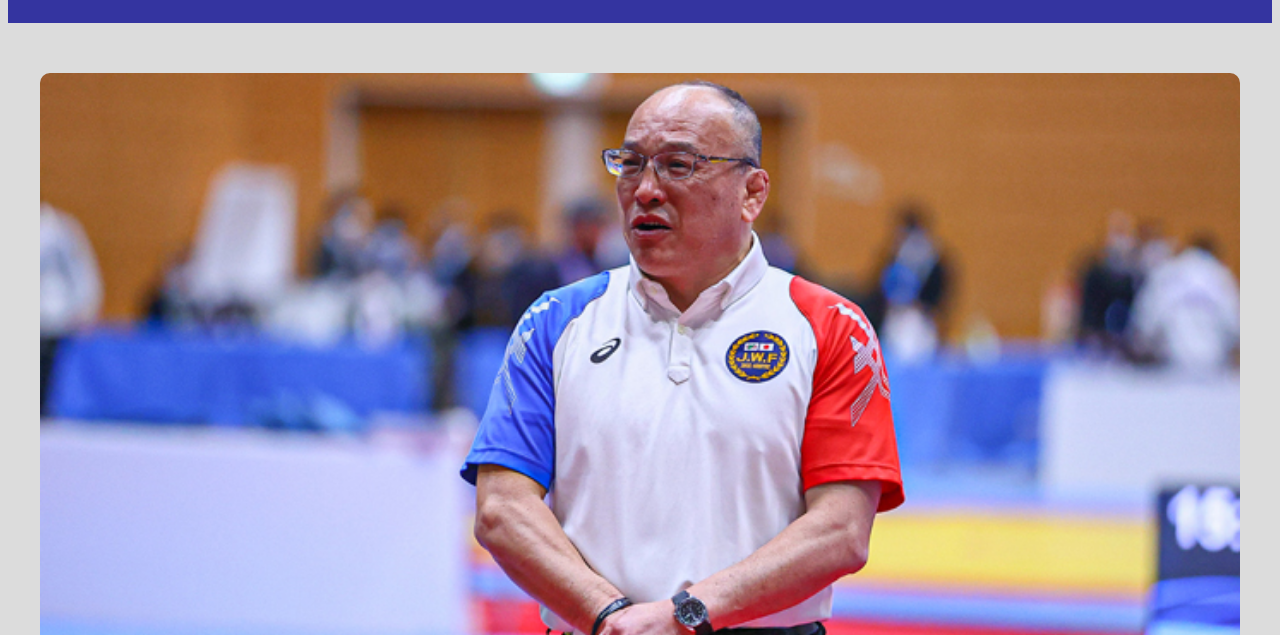
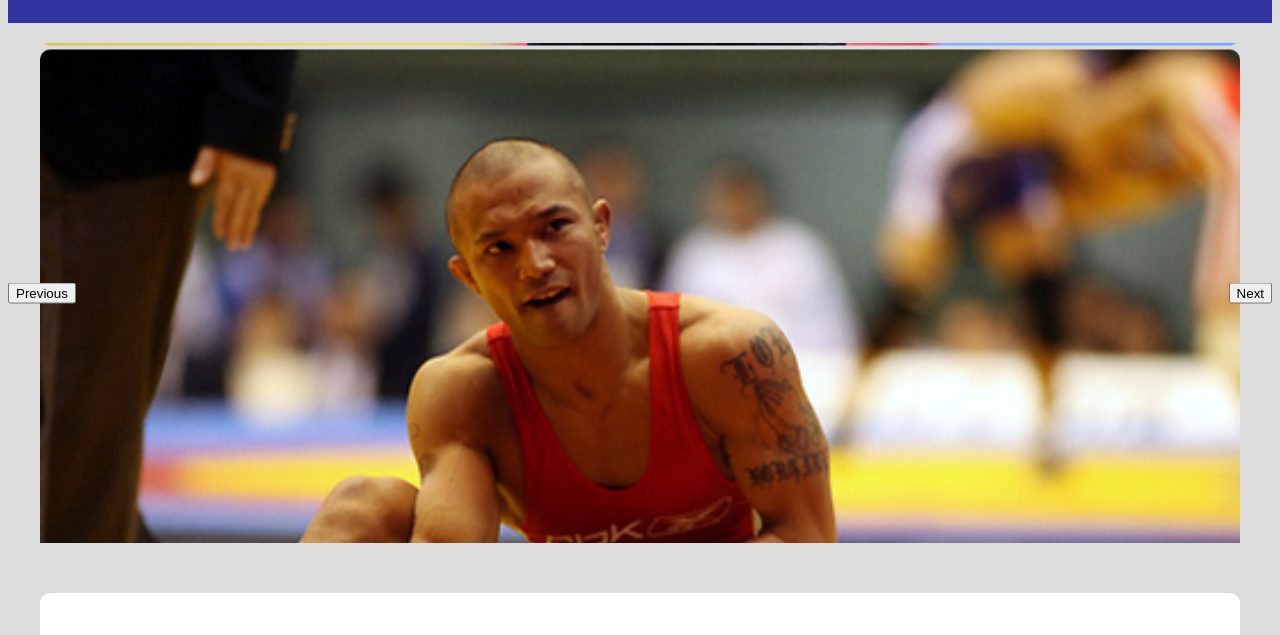
Before and after one commit to dora5n/1012_kadai, an Astro site: page / in a window 1280 px wide. Shown: the part 165-800 px from the top of the page. Built offline with nearby package versions, Linux system fonts and the light colour scheme; Astro itself is replaced by a stand-in of ours.

Commit message:
スライドショー実装

```diff
--- a/package.json
+++ b/package.json
@@ -16,6 +16,8 @@
     "react": "^18.2.0",
     "react-dom": "^18.2.0",
     "react-router-dom": "^6.17.0",
+    "react-slick": "^0.29.0",
+    "slick-carousel": "^1.8.1",
     "solid-js": "^1.8.3"
   }
 }
--- a/src/components/BackgroundChanger.jsx
+++ b/src/components/BackgroundChanger.jsx
@@ -1,40 +1,52 @@
-import { useEffect, useState } from 'react';
+import React, { useEffect, useState } from 'react';
+import Slider from 'react-slick';
+import '../styles/BackgroundChanger.css';
 
-const Index = () => {
-  const [backgroundStyle, setBackgroundStyle] = useState({
-    width: '1200px',
-    height: '660px',
-    background: 'url(img/arata.jpg) no-repeat center/cover',
-    margin: '50px auto',
-    borderRadius: '10px',
-  });
+const settings = {
+  dots: false,
+  infinite: true,
+  speed: 3000, // 2秒ごとのスピードに設定
+  slidesToShow: 1,
+  slidesToScroll: 1,
+  autoplay: true, // 自動再生を有効化
+  autoplaySpeed: 3000, // 2秒ごとの自動再生速度
+  vertical: true, // 垂直方向にスライド
+};
+
+const BackgroundChanger = () => {
+  const defaultImages = [
+    "/img/arata.jpg",
+    "/img/kid.jpg",
+    "/img/seiko.jpg",
+    "/img/seiko2.jpg"
+  ];
+
+  const [images, setImages] = useState(defaultImages);
 
   useEffect(() => {
-    // locationからパラメーターを取得
     const urlParams = new URLSearchParams(window.location.search);
     const myParam = urlParams.get('myParam');
-    // パラメーターがある場合、背景画像を変更
     if (myParam) {
-      setBackgroundStyle(prevStyle => ({
-        ...prevStyle,
-        background: `url(img/arata2.jpg) no-repeat center/cover`,
-      }));
+      setImages([
+        "/img/arata2.jpg",
+        "/img/kid.jpg",
+        "/img/seiko.jpg",
+        "/img/seiko2.jpg"
+      ]);
     }
   }, []);
 
   return (
-    <div
-      style={{
-        width: backgroundStyle.width,
-        height: backgroundStyle.height,
-        background: backgroundStyle.background,
-        margin: backgroundStyle.margin,
-        borderRadius: backgroundStyle.borderRadius,
-      }}
-    >
-      {/* ここにコンテンツを追加 */}
+    <div className="background-changer-container">
+      <Slider {...settings}>
+        {images.map((image, index) => (
+          <div key={index} className="background-slide">
+            <img src={image} alt={`slide ${index}`} className="background-image" />
+          </div>
+        ))}
+      </Slider>
     </div>
   );
 };
 
-export default Index;
+export default BackgroundChanger;
--- a/src/pages/index.astro
+++ b/src/pages/index.astro
@@ -1,6 +1,6 @@
 ---
 import Layout from "../layouts/Layout.astro";
-import Card from "../components/Card.astro";
+// import Card from "../components/Card.astro";
 import DoubleClick from "../components/DoubleClick";
 import BackgroundChanger from "../components/BackgroundChanger";
 ---
--- /dev/null
+++ b/src/styles/BackgroundChanger.css
@@ -0,0 +1,45 @@
+.background-changer-container {
+  width: 100%;
+  height: 500px;
+  margin-top: 20px;
+  position: relative;
+  overflow: hidden;
+}
+
+.slick-slider {
+  width: 100%;
+  height: 100%;
+  display: flex; /* 追加 */
+  justify-content: center; /* 追加 */
+}
+
+.background-slide {
+  display: flex;
+  justify-content: center;
+  align-items: center;
+  width: 1200px;
+  height: 100%;
+}
+
+.background-image {
+  width: 1200px;
+  height: 100%;
+  object-fit: cover;
+  border-radius: 10px;
+}
+
+button.slick-prev,
+button.slick-next {
+  position: absolute;
+  top: 50%;
+  z-index: 1;
+  transform: translateY(-50%);
+}
+
+button.slick-prev {
+  left: 0;
+}
+
+button.slick-next {
+  right: 0;
+}
```
Also changed, not shown: src/components/Card.astro (+5 -4 lines), public/img/kid.jpg (added), public/img/seiko.jpg (added), public/img/seiko2.jpg (added), 1 other file.
